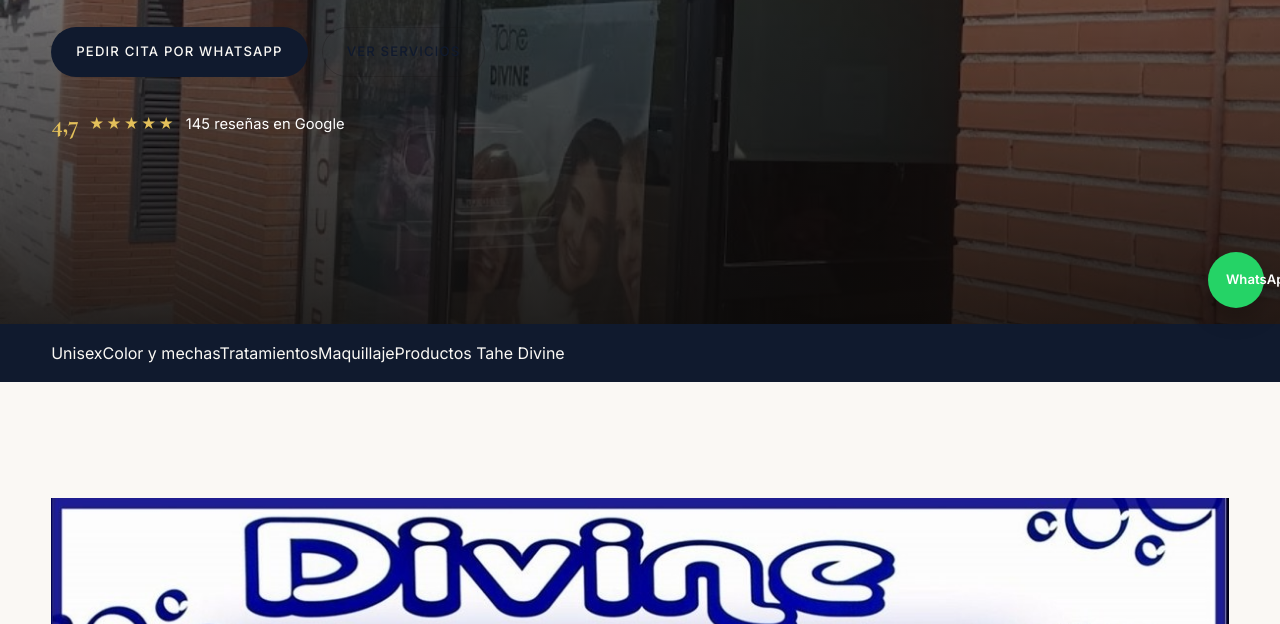
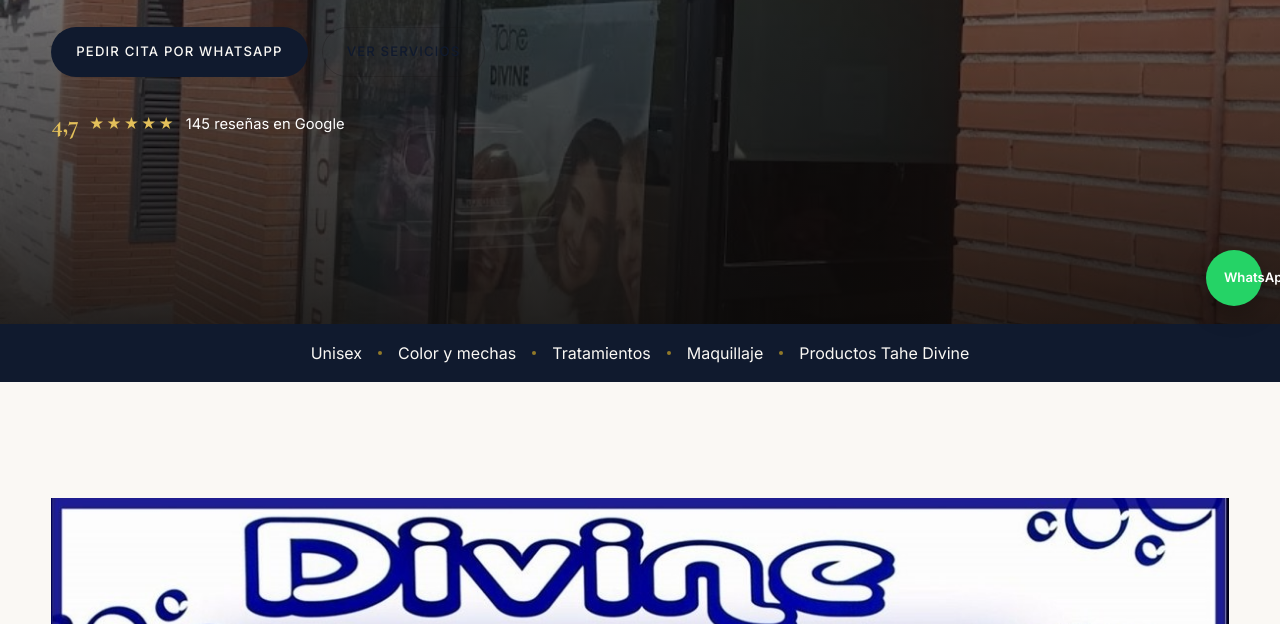
Before and after one commit to Neolabs-clientes/divine-illescas, a plain HTML site: page index.html in a window 1280 px wide. Shown: the part 476-1100 px from the top of the page. Drawn offline with nearby package versions, Linux system fonts and the light colour scheme.

Commit message:
Pulido: boton flotante y tira de caracteristicas en movil

```diff
--- a/index.html
+++ b/index.html
@@ -230,9 +230,17 @@
 .logo small{display:block;font-family:var(--f-body);font-size:.58rem;letter-spacing:.26em;text-transform:uppercase;color:var(--gray);margin-top:3px}
 header:not(.scrolled) .logo .m{color:var(--rose)}
 header:not(.scrolled) .logo small{color:rgba(255,255,255,.75)}
-.wa-float{position:fixed;right:16px;bottom:16px;z-index:80;background:#25D366;color:#fff;font-family:var(--f-body);font-size:.82rem;font-weight:600;padding:12px 18px;border-radius:999px;text-decoration:none;box-shadow:0 8px 24px rgba(0,0,0,.25);white-space:nowrap}
+.wa-float{position:fixed !important;right:18px !important;bottom:18px !important;left:auto !important;top:auto !important;max-width:calc(100vw - 36px);z-index:80;background:#25D366;color:#fff;font-family:var(--f-body);font-size:.82rem;font-weight:600;padding:12px 18px;border-radius:999px;text-decoration:none;box-shadow:0 8px 24px rgba(0,0,0,.25);white-space:nowrap}
 .wa-float:hover{transform:translateY(-2px)}
 @media(max-width:560px){.wa-float{right:12px;bottom:12px;padding:11px 15px;font-size:.78rem}}
+
+/* --- tira de caracteristicas y pulido final --- */
+.strip-in{display:flex;flex-wrap:wrap;align-items:center;justify-content:center;gap:10px 16px}
+.strip-in i{width:4px;height:4px;border-radius:50%;background:var(--rose-d);opacity:.7;flex:0 0 auto}
+@media(max-width:560px){
+  .strip-in{gap:6px 10px;font-size:.8rem;padding:12px 0}
+  .strip-in i{display:none}
+}
 </style>
 <script type="application/ld+json">
 {
```
